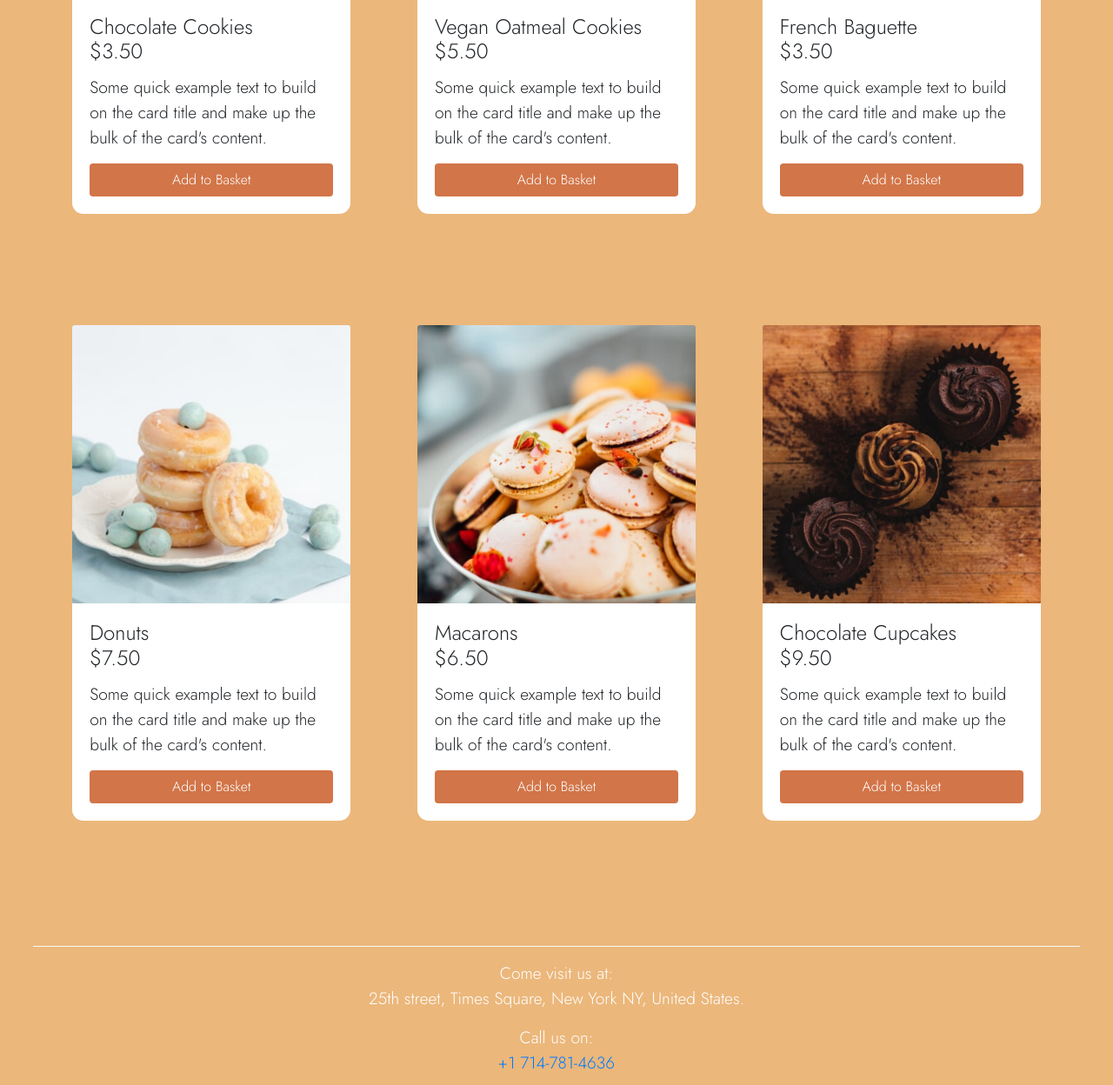
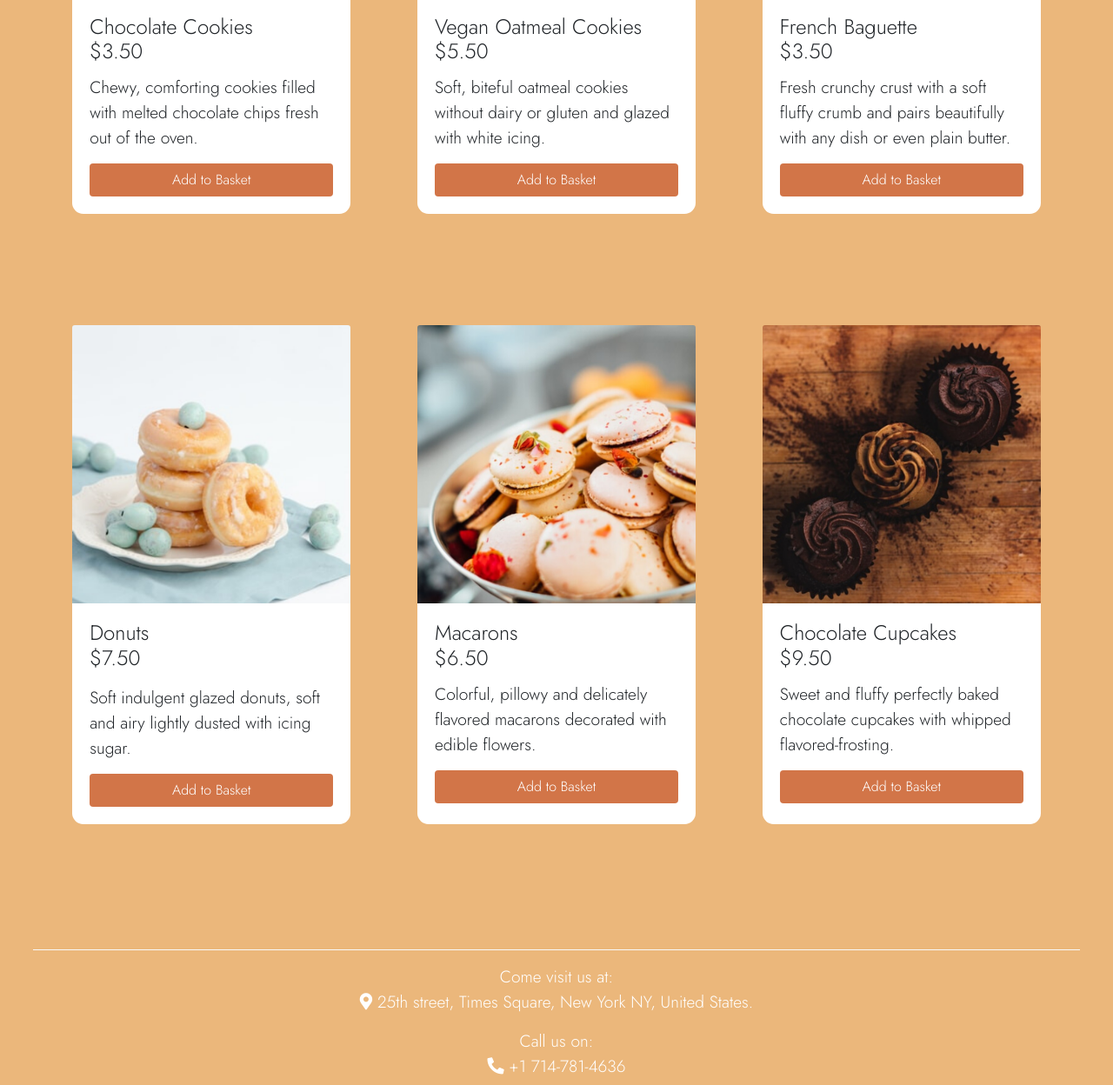
Before and after one commit to shaillyb17/Boulangerie, a plain HTML site: page index.html in a window 1280 px wide. Shown: the part 2159-3407 px from the top of the page at 87% size. Drawn offline with nearby package versions, Linux system fonts and the light colour scheme; a web font is replaced by a local one.

Commit message:
Final commit

```diff
--- a/index.html
+++ b/index.html
@@ -47,7 +47,7 @@
     <div class="header">
       <h3>Welcome to the Boulangerie!</h3>
       <p style="padding: 1% 10%;">
-        We are a french-inspired bakery in the heart of the NYC. We serve you food and ambience that is sure to make you believe you've come to the magical city of Paris.
+        We are a french-inspired bakery in the heart of the NYC. We serve you food that is sure to give you an essence of the magical city of Paris.
       </p>
     </div>
 
@@ -56,7 +56,7 @@
         <img src="Images/chocolatecroissant.png" class="card-img-top" alt="...">
         <div class="card-body">
           <h5 class="card-title">Chocolate Croissant<br>$3.50</h5>
-          <p class="card-text">Some quick example text to build on the card title and make up the bulk of the card's content.</p>
+          <p class="card-text">Extra flaky and buttery chocolate croissants (Pain au Chocolat) served warm from the oven</p>
           <a class="btn btn-block addToTray">Add to Basket</a>
         </div>
       </div>
@@ -64,7 +64,7 @@
         <img src="Images/danish.png" class="card-img-top" alt="...">
         <div class="card-body">
           <h5 class="card-title">Raspberry Danish<br>$4.50</h5>
-          <p class="card-text">Some quick example text to build on the card title and make up the bulk of the card's content.</p>
+          <p class="card-text">Flaky, buttery classic danish filled with a flavourful succulent Raspberry filling.</p>
           <a class="btn btn-block addToTray">Add to Basket</a>
         </div>
       </div>
@@ -72,7 +72,7 @@
         <img src="Images/applepie.png" class="card-img-top" alt="...">
         <div class="card-body">
           <h5 class="card-title">Apple Pie<br>$11.00</h5>
-          <p class="card-text">Some quick example text to build on the card title and make up the bulk of the card's content.</p>
+          <p class="card-text">Perfectly flaky pastry paired with a tender, lightly-spiced apple pie filling.</p>
           <a class="btn btn-block addToTray">Add to Basket</a>
         </div>
       </div>
@@ -80,7 +80,7 @@
         <img src="Images/chocolatecookies.png" class="card-img-top" alt="...">
         <div class="card-body">
           <h5 class="card-title">Chocolate Cookies<br>$3.50</h5>
-          <p class="card-text">Some quick example text to build on the card title and make up the bulk of the card's content.</p>
+          <p class="card-text">Chewy, comforting cookies filled with melted chocolate chips fresh out of the oven.</p>
           <a class="btn btn-block addToTray">Add to Basket</a>
         </div>
       </div>
@@ -88,7 +88,7 @@
         <img src="Images/veganoatmealcookies.png" class="card-img-top" alt="...">
         <div class="card-body">
           <h5 class="card-title">Vegan Oatmeal Cookies<br>$5.50</h5>
-          <p class="card-text">Some quick example text to build on the card title and make up the bulk of the card's content.</p>
+          <p class="card-text">Soft, biteful oatmeal cookies without dairy or gluten and glazed with white icing.</p>
           <a class="btn btn-block addToTray">Add to Basket</a>
         </div>
       </div>
@@ -96,7 +96,7 @@
         <img src="Images/frenchbaguette.png" class="card-img-top" alt="...">
         <div class="card-body">
           <h5 class="card-title">French Baguette<br>$3.50</h5>
-          <p class="card-text">Some quick example text to build on the card title and make up the bulk of the card's content.</p>
+          <p class="card-text">Fresh crunchy crust with a soft fluffy crumb and pairs beautifully with any dish  or even plain butter.</p>
           <a class="btn btn-block addToTray">Add to Basket</a>
         </div>
       </div>
@@ -104,7 +104,7 @@
         <img src="Images/donuts.png" class="card-img-top" alt="...">
         <div class="card-body">
           <h5 class="card-title">Donuts<br>$7.50</h5>
-          <p class="card-text">Some quick example text to build on the card title and make up the bulk of the card's content.</p>
+          <p class="card-text"><p>Soft indulgent glazed donuts, soft and airy lightly dusted with icing sugar.</p>
           <a class="btn btn-block addToTray">Add to Basket</a>
         </div>
       </div>
@@ -112,7 +112,7 @@
         <img src="Images/macarons.png" class="card-img-top" alt="...">
         <div class="card-body">
           <h5 class="card-title">Macarons<br>$6.50</h5>
-          <p class="card-text">Some quick example text to build on the card title and make up the bulk of the card's content.</p>
+          <p class="card-text">Colorful, pillowy and delicately flavored macarons decorated with edible flowers.</p>
           <a class="btn btn-block addToTray">Add to Basket</a>
         </div>
       </div>
@@ -120,7 +120,7 @@
         <img src="Images/chocolatecupcakes.png" class="card-img-top" alt="...">
         <div class="card-body">
           <h5 class="card-title">Chocolate Cupcakes<br>$9.50</h5>
-          <p class="card-text">Some quick example text to build on the card title and make up the bulk of the card's content.</p>
+          <p class="card-text">Sweet and fluffy perfectly baked chocolate cupcakes with whipped flavored-frosting.</p>
           <a class="btn btn-block addToTray">Add to Basket</a>
         </div>
       </div>
@@ -130,8 +130,8 @@
 
     <section id = 'footer'>
       <hr style="border-top: 1px solid #f8f9fa;">
-      <p>Come visit us at: <br> 25th street, Times Square, New York NY, United States.</p>
-      <p>Call us on: <a href="+1 714-781-4636"><br> +1 714-781-4636 </a></p>
+      <p>Come visit us at: <br><i class="fas fa-map-marker-alt" style="color: #fff;"></i> 25th street, Times Square, New York NY, United States.</p>
+      <p>Call us on: <a href="+1 714-781-4636" style="color: #fff;"><br><i class="fas fa-phone-alt" style="color: #fff;"></i> +1 714-781-4636 </a></p>
     </section>
 
 
--- a/main.js
+++ b/main.js
@@ -143,10 +143,11 @@ function displayTray() {
   trayItems = JSON.parse(trayItems);
   let productContainer = document.querySelector(".products");
   let trayCost = localStorage.getItem('totalCost');
-  flag = 0;
+
 
   if (trayItems && productContainer) {
     document.getElementById('promo-container').style.visibility = "visible";
+    flag = 0;
     productContainer.innerHTML = '';
     Object.values(trayItems).map(item => {
       productContainer.innerHTML += `
@@ -267,7 +268,9 @@ function checkPromoCode() {
 
   applyCodeBtn.addEventListener('click', () => {
     if (input.value == "DONUT50" && flag == 0) {
+      console.log(trayCost/2);
       trayCost -= trayCost / 2;
+
       localStorage.setItem("totalCost", trayCost);
       console.log(trayCost);
       Swal.fire({
```
